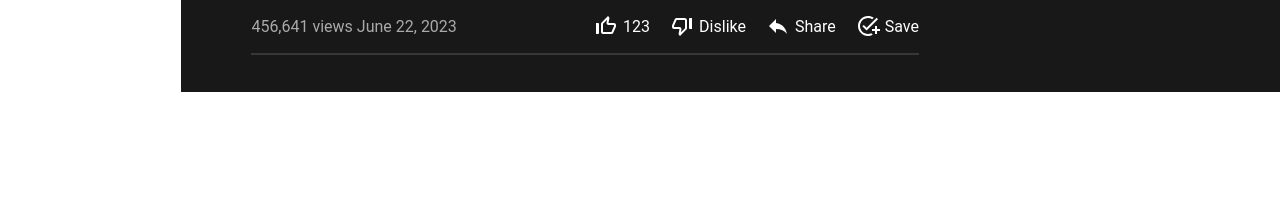
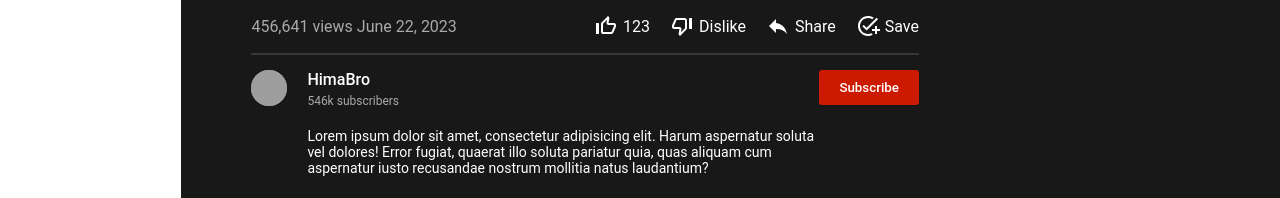
Before and after one commit to HimangaNimesh/videoSharingApp_frontend, a React (Create React App) app: page /video/test in a window 1280 px wide. Shown: the part 839-1037 px from the top of the page. Before the commit the page ends 934 px from the top, so only its background shows below. Built offline with nearby package versions, Linux system fonts and the light colour scheme; grey boxes are pictures that could not be loaded; the HTML template or start-up script is replaced by a standard one.

Commit message:
video channel description is done

```diff
--- a/src/pages/Video.jsx
+++ b/src/pages/Video.jsx
@@ -47,6 +47,46 @@ const Hr = styled.hr`
   margin: 15px 0;
   border: 0.5px solid ${({theme}) => theme.soft};
 `
+const Channel = styled.div`
+  display:flex;
+  justify-content:space-between;
+`
+const ChannelInfo = styled.div`
+  display:flex;
+  gap: 20px;
+`
+const Subscribe = styled.button`
+  background-color:#cc1a00;
+  font-weight:500;
+  color:white;
+  border:none;
+  border-radius:3px;
+  height:max-content;
+  padding:10px 20px;
+  cursor:pointer;
+`
+const ChannelImg = styled.img`
+  width:36px;
+  height:36px;
+  border-radius:50%;
+  background-color: #999;
+`
+const ChannelDetails = styled.div`
+  display:flex;
+  flex-direction:column;
+  color: ${({theme}) => theme.text};
+`
+const ChannelName = styled.span`
+  font-weight:500;
+`
+const ChannelDesc = styled.p`
+font-size:14px;
+`
+const ChannelCounter = styled.span`
+  margin: 5px 0 20px 0;
+  color: ${({theme}) => theme.textSoft};
+  font-size:12px;
+`
 
 const Video = () => {
   return (
@@ -74,6 +114,17 @@ const Video = () => {
           </Buttons>
         </Details>
         <Hr/>
+        <Channel>
+          <ChannelInfo>
+            <ChannelImg src='https://avatars.githubusercontent.com/u/85472894?s=400&u=69ea9880abf61a867361b91d914e8075c12ed204&v=4'/>
+            <ChannelDetails>
+              <ChannelName>HimaBro</ChannelName>
+              <ChannelCounter>546k subscribers</ChannelCounter>
+              <ChannelDesc>Lorem ipsum dolor sit amet, consectetur adipisicing elit. Harum aspernatur soluta vel dolores! Error fugiat, quaerat illo soluta pariatur quia, quas aliquam cum aspernatur iusto recusandae nostrum mollitia natus laudantium?</ChannelDesc>
+            </ChannelDetails>
+          </ChannelInfo>
+          <Subscribe>Subscribe</Subscribe>
+        </Channel>
       </Content>
       <Recomandation>Recomandation</Recomandation>
     </Container>
```
